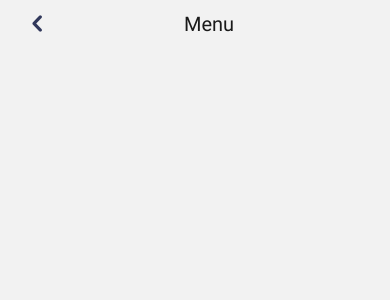
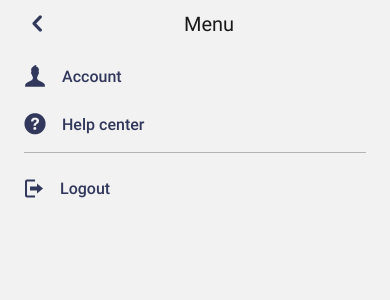
Before and after one commit to pedrorubinger/lingo-app, a React Native app: screen /Menu in a window 390 px wide. Shown: the top 300 px of the page. Built offline with nearby package versions, Linux system fonts and the light colour scheme.

Commit message:
feat: add menu items

```diff
--- /dev/null
+++ b/src/interfaces/MenuItem.ts
@@ -0,0 +1,5 @@
+export interface MenuItem {
+  key: string
+  label: string
+  icon: string
+}
--- a/src/interfaces/index.ts
+++ b/src/interfaces/index.ts
@@ -2,3 +2,4 @@ export * from "@interfaces/RouteTypes"
 export * from "@interfaces/StackParamsList"
 export * from "@interfaces/ServiceCard"
 export * from "@interfaces/FeatureCard"
+export * from "@interfaces/MenuItem"
--- a/src/modules/dashboard/screens/menu/index.tsx
+++ b/src/modules/dashboard/screens/menu/index.tsx
@@ -1,7 +1,18 @@
 import React from "react"
+import { Entypo } from "@expo/vector-icons"
 
 import { DashboardStackScreenProps } from "@interfaces/index"
-import { ScreenBox, ScreenHeader } from "@components/index"
+import { Theme } from "@styles/index"
+import { ScreenBox, ScreenHeader, Typography } from "@components/index"
+import { menuItems } from "@modules/dashboard/utils"
+import {
+  Body,
+  Content,
+  Footer,
+  ItemBox,
+} from "@modules/dashboard/screens/menu/styles"
+
+const { colors } = Theme
 
 interface Props extends DashboardStackScreenProps<"Menu"> {}
 
@@ -9,6 +20,32 @@ export const Menu: React.FC<Props> = () => {
   return (
     <ScreenBox>
       <ScreenHeader title="Menu" />
+
+      <Content>
+        <Body>
+          {menuItems.map(({ key, icon, label }) => {
+            const iconName = icon as unknown as any
+
+            return (
+              <ItemBox key={key}>
+                <Entypo name={iconName} size={22} color={colors.koamaru100} />
+                <Typography color="koamaru100" font="md3">
+                  {label}
+                </Typography>
+              </ItemBox>
+            )
+          })}
+        </Body>
+
+        <Footer>
+          <ItemBox>
+            <Entypo name="log-out" size={20} color={colors.koamaru100} />
+            <Typography color="koamaru100" font="md3">
+              Logout
+            </Typography>
+          </ItemBox>
+        </Footer>
+      </Content>
     </ScreenBox>
   )
 }
--- /dev/null
+++ b/src/modules/dashboard/screens/menu/styles.ts
@@ -0,0 +1,28 @@
+import styled from "styled-components/native"
+
+import { Theme } from "@styles/index"
+import { Dimensions } from "react-native"
+
+const { colors, spacing } = Theme
+
+export const Content = styled.View`
+  flex: 1;
+  width: 100%;
+`
+
+export const Body = styled.View`
+  gap: ${spacing.lg}px;
+`
+
+export const ItemBox = styled.TouchableOpacity`
+  align-items: center;
+  flex-direction: row;
+  gap: ${spacing.md}px;
+`
+
+export const Footer = styled.View`
+  border-top-width: 1px;
+  border-top-color: ${colors.grey300};
+  margin-top: ${spacing.md}px;
+  padding-vertical: ${spacing.lg}px;
+`
--- /dev/null
+++ b/src/modules/dashboard/utils/const/menuItem.ts
@@ -0,0 +1,6 @@
+import { MenuItem } from "@interfaces/index"
+
+export const menuItems: MenuItem[] = [
+  { key: "account", icon: "user", label: "Account" },
+  { key: "help-center", icon: "help-with-circle", label: "Help center" },
+]
--- a/src/modules/dashboard/utils/index.ts
+++ b/src/modules/dashboard/utils/index.ts
@@ -1,4 +1,5 @@
 export * from "@modules/dashboard/utils/const/serviceCard"
 export * from "@modules/dashboard/utils/const/featureCard"
+export * from "@modules/dashboard/utils/const/menuItem"
 export * from "@modules/dashboard/utils/helpers/arrays"
 export * from "@modules/dashboard/utils/helpers/serviceCard"
```
